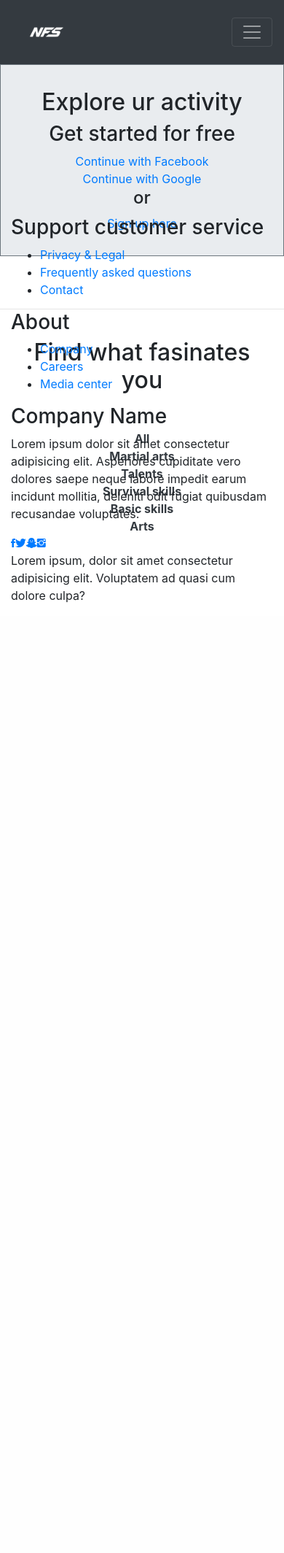
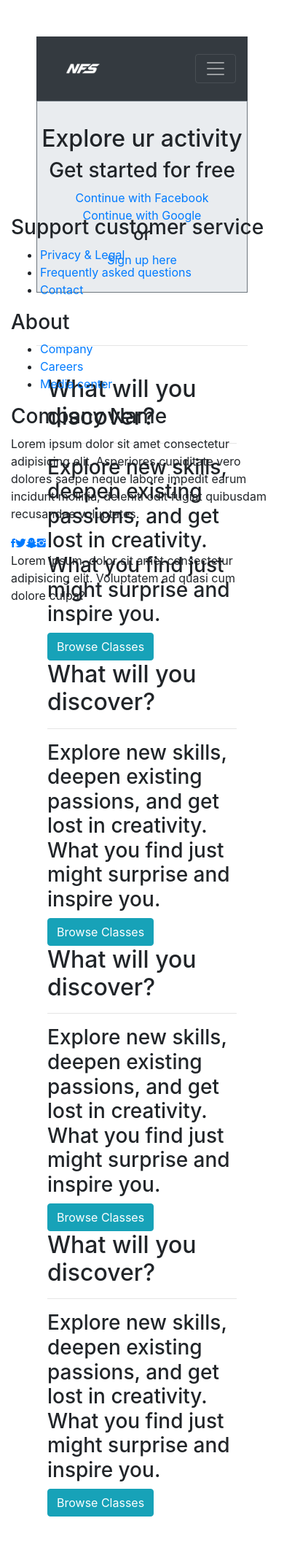
Before and after one commit to pinklove0526/Skill_Learning, a PHP site: page / in a window 390 px wide. Shown: the whole page at 73% size. Before the commit the page ends 825 px from the top, so only its background shows below. Run offline with PHP 8.4, Linux system fonts and the light colour scheme.

Commit message:
homepage edit pt2

```diff
--- a/css/style.css
+++ b/css/style.css
@@ -1,3 +1,11 @@
+div[class*="login-box"] { /* select class has phrase login-box */
+  border: 1px solid;
+}
+
+body {
+  padding: 50px;
+}
+
 nav ul li a {
   color: white;
 
--- a/index.php
+++ b/index.php
@@ -1,6 +1,5 @@
 <?php include 'includes/header.php'; ?>
 
-<body>
   <div class="login-box jumbotron jumbotron-fluid text-center border border-secondary">
     <h2>Explore ur activity</h2>
     <h3>Get started for free</h3>
@@ -13,29 +12,44 @@
   <br>
   <hr>
   <br>
-  <div class="fascination container text-center ">
-    <h2 class="mb-5">Find what fasinates you</h2>
+  <div class="container">
     <div class="row">
-      <div class="col-md-2">
-        <a class="text-dark font-weight-bolder" href="#">All</a>
+      <div class="info col-md-4 col-lg-4">
+        <h2>What will you discover?</h2>
+        <hr class="underline">
+        <h3>Explore new skills, deepen existing passions, and get lost in creativity. What you find just might surprise and inspire you.</h3>
+        <button type="button" class="btn btn-info">Browse Classes</button>
       </div>
-      <div class="col-md-2">
-        <a class="text-dark font-weight-bolder" href="#">Martial arts</a>
+      <img class="pic col-md-8 col-lg-8" src="" alt="">
+    </div>
+    <div class="row">
+      <img class="pic col-md-8 col-lg-8" src="" alt="">
+      <div class="info col-md-4 col-lg-4">
+        <h2>What will you discover?</h2>
+        <hr class="underline">
+        <h3>Explore new skills, deepen existing passions, and get lost in creativity. What you find just might surprise and inspire you.</h3>
+        <button type="button" class="btn btn-info">Browse Classes</button>
       </div>
-      <div class="col-md-2">
-        <a class="text-dark font-weight-bolder" href="#">Talents</a>
+    </div>
+    <div class="row">
+      <div class="info col-md-4 col-lg-4">
+        <h2>What will you discover?</h2>
+        <hr class="underline">
+        <h3>Explore new skills, deepen existing passions, and get lost in creativity. What you find just might surprise and inspire you.</h3>
+        <button type="button" class="btn btn-info">Browse Classes</button>
       </div>
-      <div class="col-md-2">
-        <a class="text-dark font-weight-bolder" href="#">Survival skills</a>
-      </div>
-      <div class="col-md-2">
-        <a class="text-dark font-weight-bolder" href="#">Basic skills</a>
-      </div>
-      <div class="col-md-2">
-        <a class="text-dark font-weight-bolder" href="#">Arts</a>
+      <img class="pic col-md-8 col-lg-8" src="" alt="">
+    </div>
+    <div class="row">
+      <img class="pic col-md-8 col-lg-8" src="" alt="">
+      <div class="info col-md-4 col-lg-4">
+        <h2>What will you discover?</h2>
+        <hr class="underline">
+        <h3>Explore new skills, deepen existing passions, and get lost in creativity. What you find just might surprise and inspire you.</h3>
+        <button type="button" class="btn btn-info">Browse Classes</button>
       </div>
     </div>
   </div>
-</body>
+</div>
 
 <?php include 'includes/footer.php'; ?>
```
